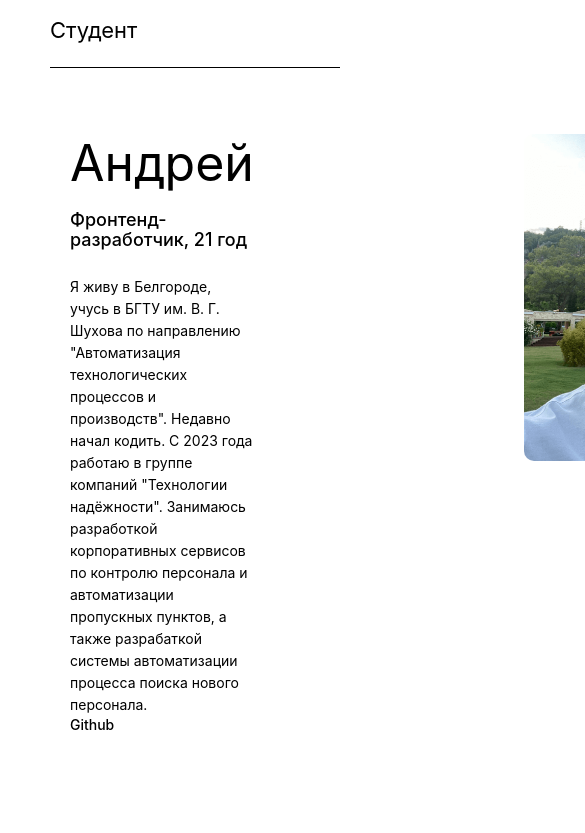
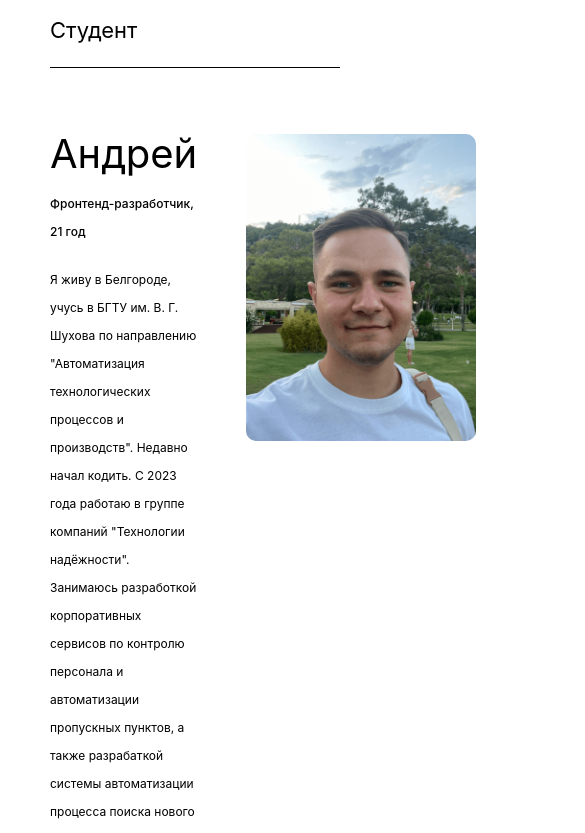
Before and after one commit to AndrewRusanov/movies-explorer-frontend, a React (Create React App) app: page / in a window 390 px wide. Shown: the part 2260-3093 px from the top of the page, 585 px wide, since content can reach past the window. Built offline with nearby package versions, Linux system fonts and the light colour scheme.

Commit message:
feat: add adaptive for AboutMe

```diff
--- a/src/components/Main/AboutMe/AboutMe.jsx
+++ b/src/components/Main/AboutMe/AboutMe.jsx
@@ -10,7 +10,9 @@ const AboutMe = () => {
           <div className={styles.prtfolio__container}>
             <div className={styles.prtfolio__wrapper}>
               <h3 className={styles.prtfolio__name}>Андрей</h3>
-              <h4 className={styles.prtfolio__about}>Фронтенд-разработчик, 21 год</h4>
+              <h4 className={styles.prtfolio__about}>
+                Фронтенд-разработчик, 21 год
+              </h4>
               <p className={styles.prtfolio__description}>
                 Я живу в Белгороде, учусь в БГТУ им. В. Г. Шухова по направлению
                 "Автоматизация технологических процессов и производств". Недавно
--- a/src/components/Main/AboutMe/AboutMe.module.css
+++ b/src/components/Main/AboutMe/AboutMe.module.css
@@ -111,77 +111,35 @@
   }
 
   .portfolio {
-    display: flex;
-    flex-direction: row;
-    margin: 66px 70px 100px;
-    padding: 0;
+    margin: 66px 50px 90px;
   }
 
   .prtfolio__container {
-    display: flex;
-    flex-direction: column;
-    justify-content: space-between;
-    margin: 0 270px 0 0;
-    padding: 0;
-  }
-
-  .prtfolio__wrapper {
-    display: flex;
-    flex-direction: column;
-    margin: 0;
-    padding: 0;
+    margin: 0 49px 0 0;
   }
 
   .prtfolio__name {
-    font-size: 50px;
-    line-height: 58px;
-    letter-spacing: -4%;
-    font-weight: 400;
-    margin: 0 0 18px;
-    padding: 0;
+    font-size: 40px;
+    line-height: 40px;
+    margin: 0 0 16px;
   }
 
   .prtfolio__about {
-    font-size: 18px;
-    line-height: 20px;
-    font-weight: 500;
-    margin: 0 0 26px;
-    padding: 0;
-    max-width: 600px;
+    font-size: 12px;
+    line-height: 28px;
+    margin: 0 0 20px;
+    max-width: 348px;
   }
 
   .prtfolio__description {
-    font-size: 14px;
-    line-height: 22px;
-    font-weight: 400;
-    margin: 0;
-    padding: 0;
+    font-size: 12px;
+    line-height: 28px;
+    max-width: 364px;
   }
 
   .prtfolio__avatar {
-    width: 270px;
-    height: 327px;
-    object-fit: cover;
-    border-radius: 10px;
-  }
-
-  .prtfolio__link {
-    text-decoration: none;
-    font-size: 14px;
-    line-height: auto;
-    font-weight: 500;
-    width: fit-content;
-    color: black;
-  }
-
-  .prtfolio__link:hover {
-    cursor: pointer;
-    opacity: 0.7;
-  }
-
-  .prtfolio__link:active {
-    color: black;
-    text-decoration: underline;
+    width: 255px;
+    height: 307px;
   }
 }
 
```
